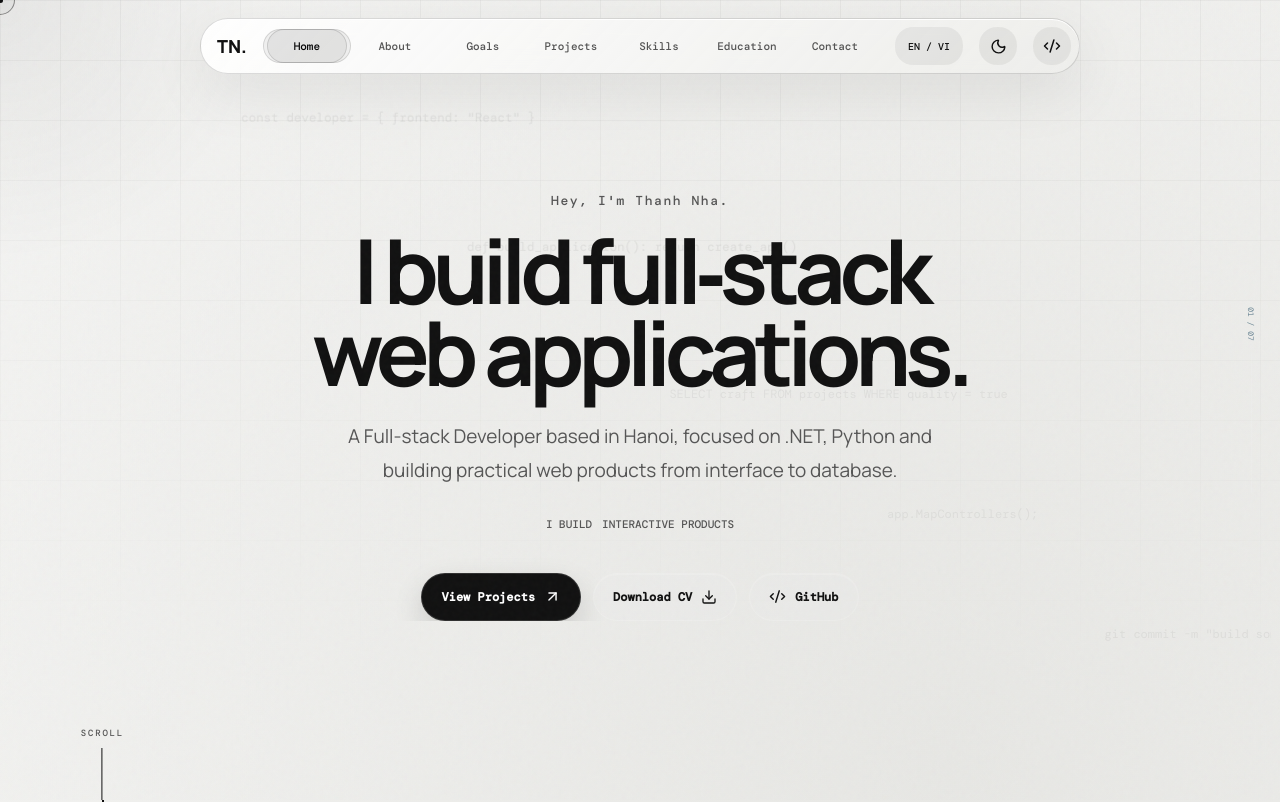
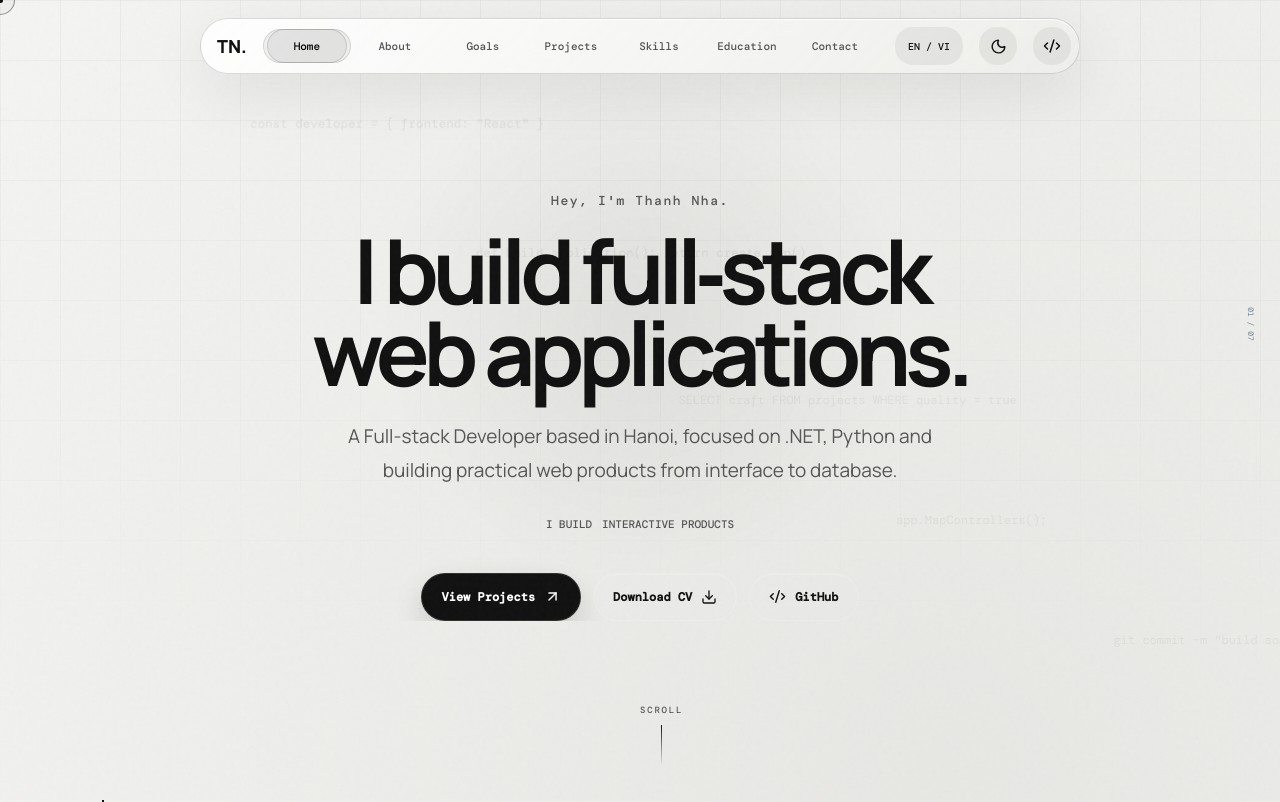
Before and after one commit to NgThanhNha147/NgThanhNha147.github.io, a React (Vite) app: page / in a window 1280 px wide. Shown: the top 802 px of the page. Built offline with nearby package versions, Linux system fonts and the light colour scheme; a web font is replaced by a local one.

Commit message:
Revert "fix: connect hero scroll cue to timeline"
This reverts commit 674a983a2f5a4ebf75a868287e8585edbaf168d7.

```diff
--- a/src/styles.css
+++ b/src/styles.css
@@ -587,9 +587,8 @@ main {
 }
 .scroll-cue {
   position: absolute;
-  bottom: 0;
-  left: 8vw;
-  transform: translateX(-50%);
+  bottom: 35px;
+  left: 50%;
   font: 500 9px DM Mono;
   letter-spacing: 0.2em;
   color: #7897a7;
@@ -599,14 +598,14 @@ main {
 }
 .scroll-cue i {
   width: 1px;
-  height: 52px;
-  background: var(--cyan);
+  height: 40px;
+  background: linear-gradient(var(--cyan), transparent);
   animation: cue 1.6s infinite;
-  transform-origin: bottom;
 }
 @keyframes cue {
   50% {
     transform: scaleY(0.5);
+    transform-origin: top;
   }
 }
 .timeline-rail {
@@ -1331,9 +1330,6 @@ html:not([data-theme="dark"]) .page-transition {
   .timeline-rail {
     left: 25px;
   }
-  .scroll-cue {
-    left: 25px;
-  }
   .content-section,
   .content-section.wide {
     padding: 100px 24px 100px 58px;
@@ -1800,9 +1796,6 @@ html:not([data-theme="dark"]) .terminal b,
 html:not([data-theme="dark"]) .scroll-cue {
   color: #555;
 }
-html:not([data-theme="dark"]) .scroll-cue i {
-  background: #111;
-}
 html:not([data-theme="dark"]) .glass-button.primary {
   color: #fff;
   background: #111;
```
